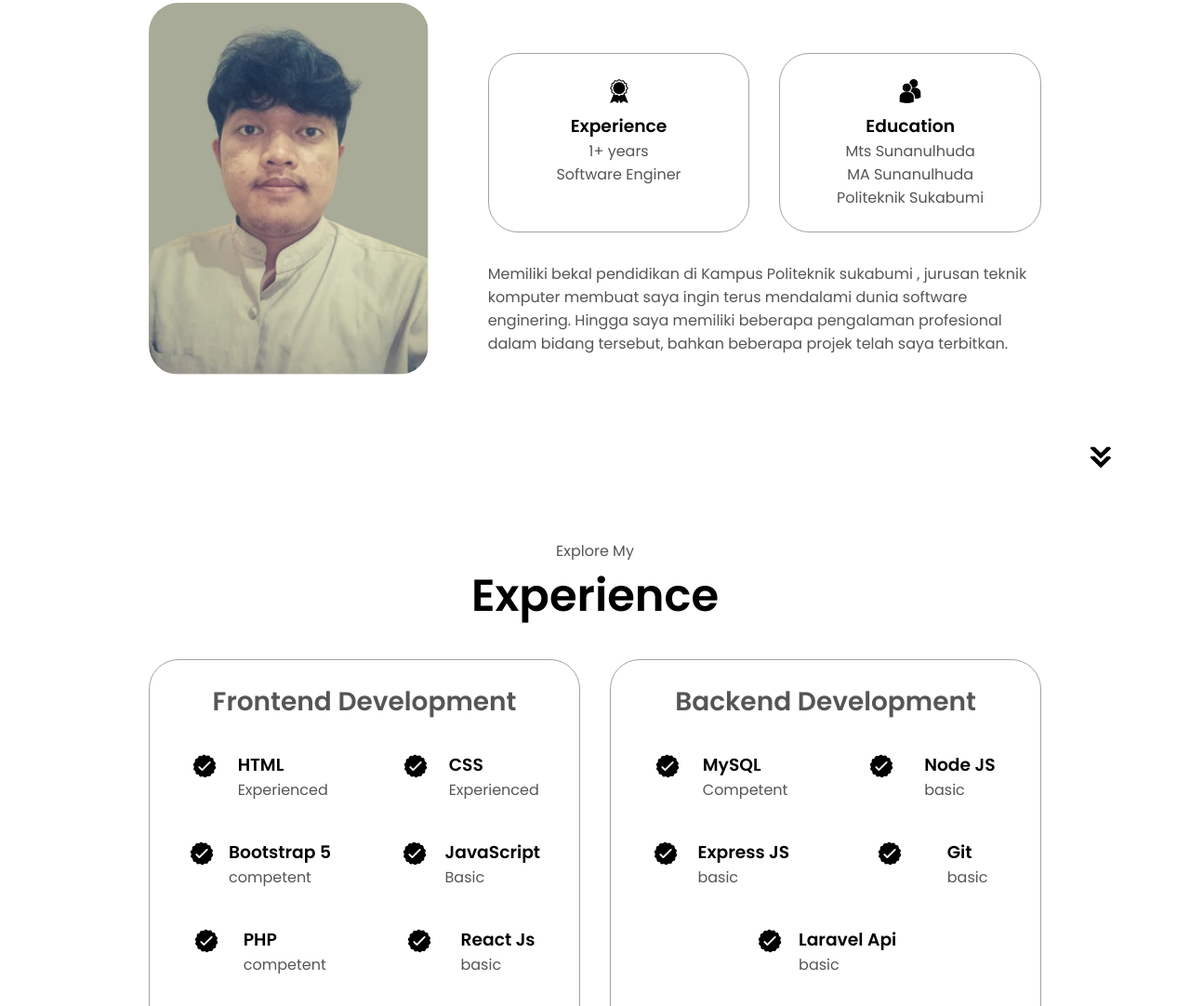
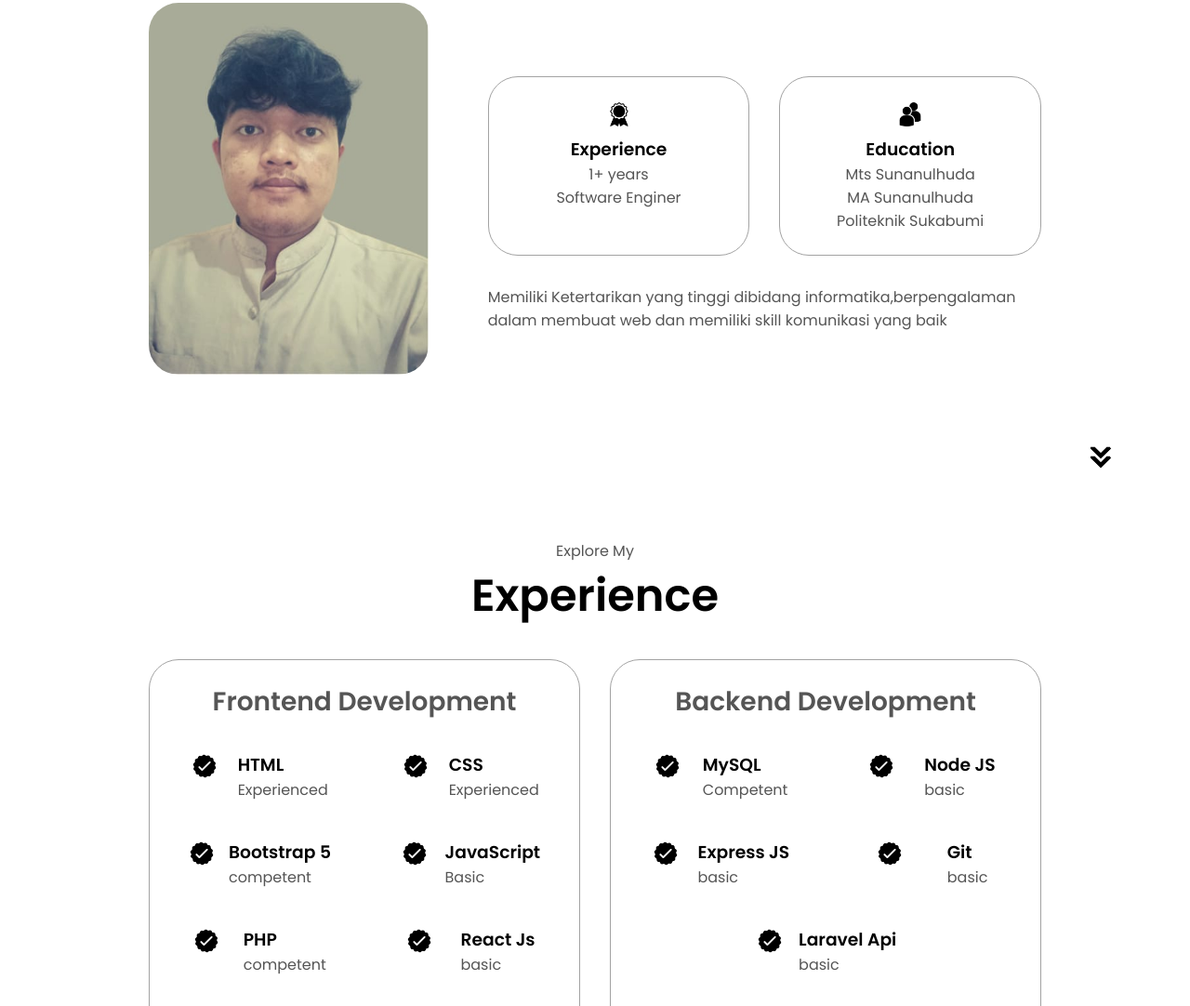
Before and after one commit to idris347/MyPortfolio.github.io, a plain HTML site: page index.html in a window 1280 px wide. Shown: the part 1116-2198 px from the top of the page at 93% size. Drawn offline with Linux system fonts and the light colour scheme; a script that the page names is missing.

Commit message:
update ke tiga

```diff
--- a/index.html
+++ b/index.html
@@ -53,7 +53,7 @@
         <div class="btn-container">
           <button
             class="btn btn-color-2"
-            onclick="window.open('./assets/idris.pdf')"
+            onclick="window.open('./assets/idris1.pdf')"
           >
             Download CV
           </button>
@@ -114,11 +114,9 @@
           </div>
           <div class="text-container">
             <p>
-              Memiliki bekal pendidikan di Kampus Politeknik sukabumi , jurusan
-              teknik komputer membuat saya ingin terus mendalami dunia software
-              enginering. Hingga saya memiliki beberapa pengalaman profesional
-              dalam bidang tersebut, bahkan beberapa projek telah saya
-              terbitkan.
+              Memiliki Ketertarikan yang tinggi dibidang
+              informatika,berpengalaman dalam membuat web dan memiliki skill
+              komunikasi yang baik
             </p>
           </div>
         </div>
```
Also changed, not shown: 2 other files.
